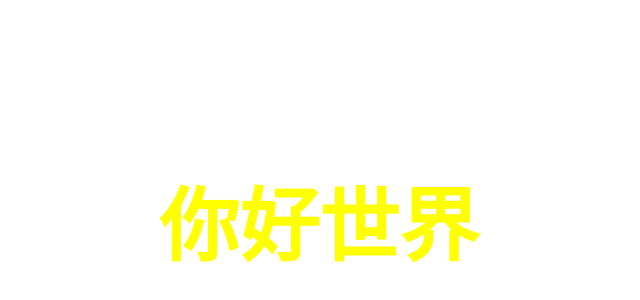
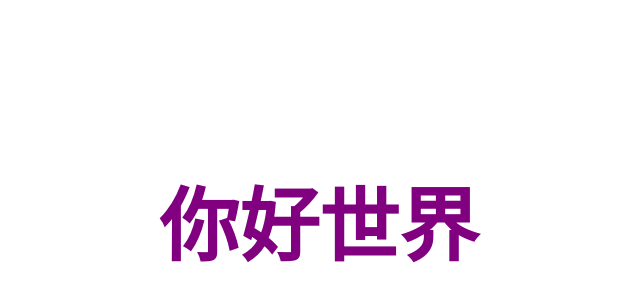
Before and after one commit to parryying/hello-world-webapp, a plain HTML site: page index.html in a window 1280 px wide. Shown: the part 180-480 px from the top of the page, without its empty margins (321-961 px from the left). Drawn offline with Linux system fonts and the light colour scheme.

Commit message:
Change body text color from #333 to purple and update .big-green text color from yellow to purple

```diff
--- a/styles.css
+++ b/styles.css
@@ -5,7 +5,7 @@ body {
     padding: 0;
     box-sizing: border-box;
     background-color: #ffffff;
-    color: #333;
+    color: purple;
     display: flex;
     justify-content: center;
     align-items: center;
@@ -14,7 +14,7 @@ body {
 
 /* Style for big yellow text */
 .big-green {
-    color: yellow;
+    color: purple;
     font-size: 5em;
     font-weight: bold;
     text-align: center;
```
